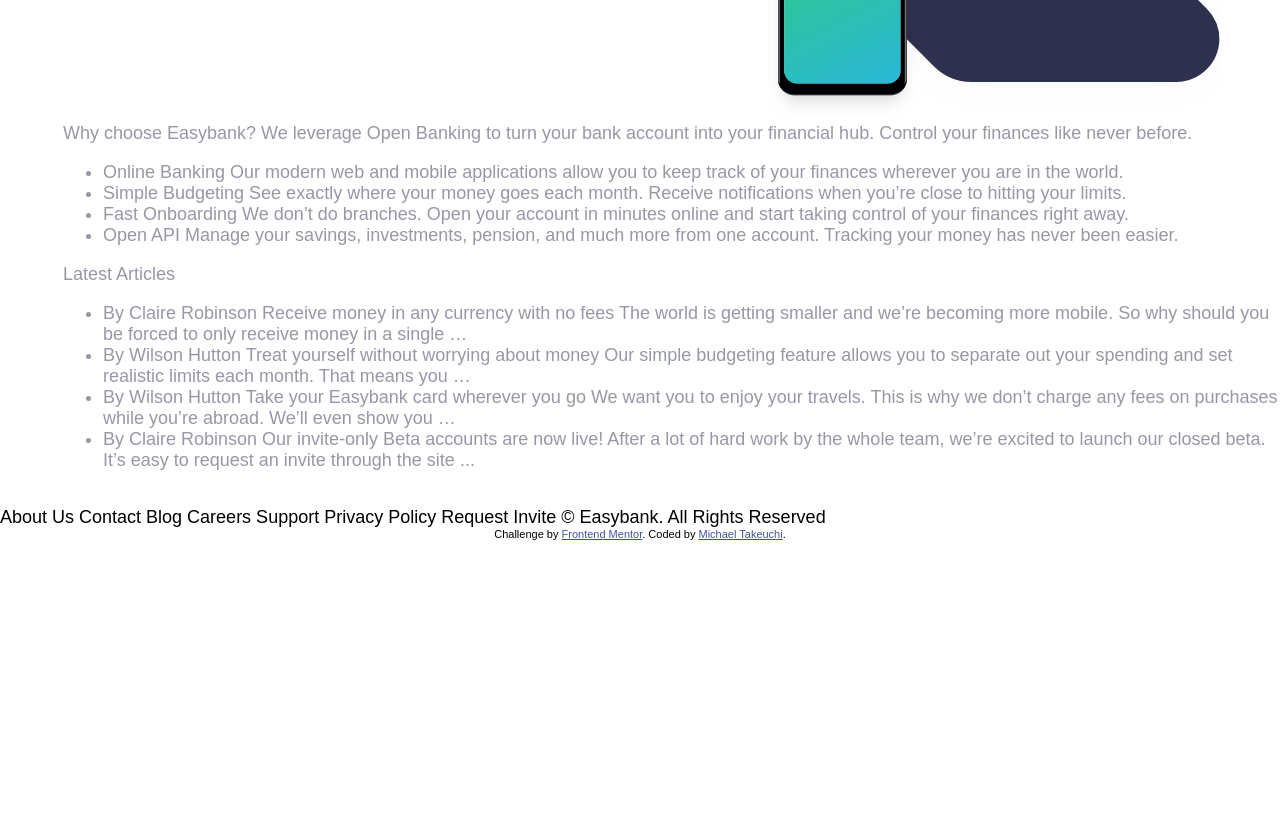
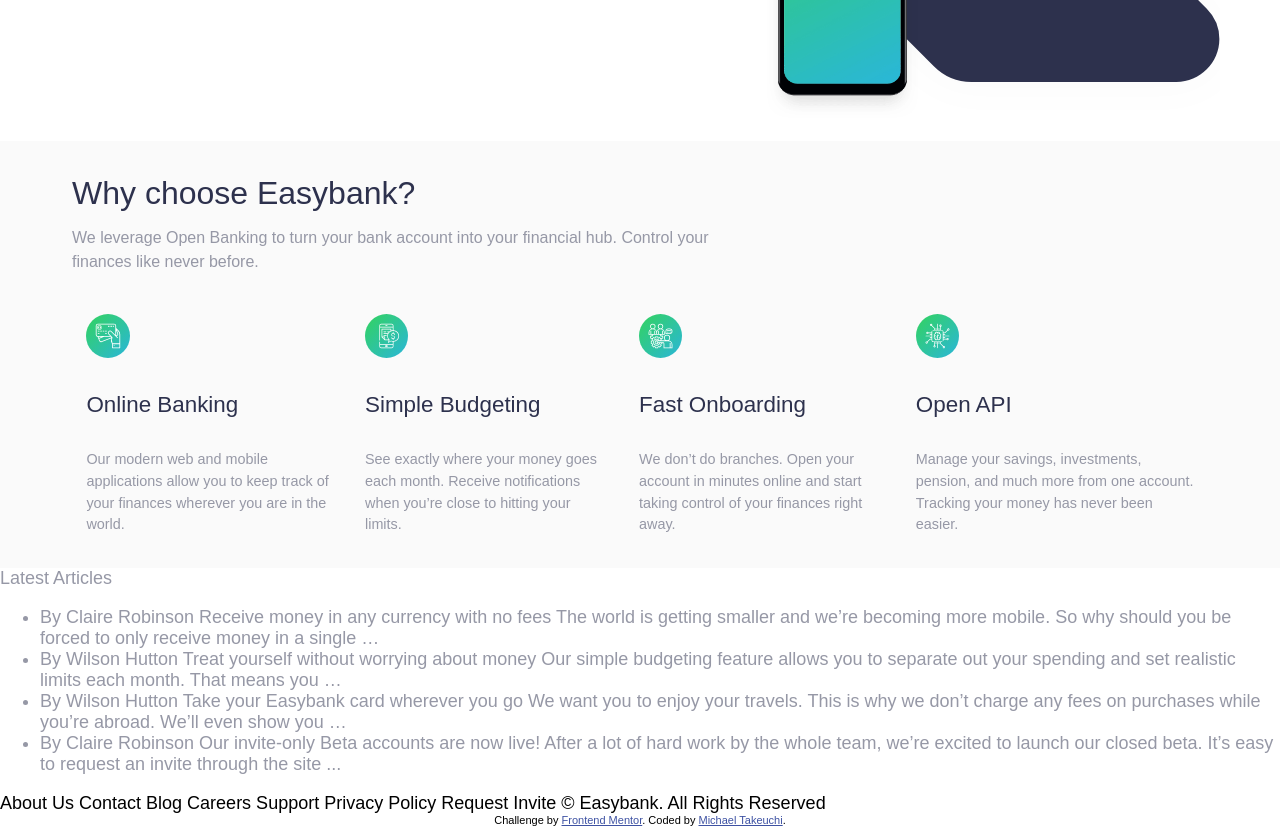
Before and after one commit to mmtakeuchi/easybank-landing, a React (Create React App) app: page / in a window 1280 px wide. Shown: the part 500-1326 px from the top of the page. Before the commit the page ends 1040 px from the top, so only its background shows below. Built offline with nearby package versions, Linux system fonts and the light colour scheme; a web font is replaced by a local one.

Commit message:
style feature component for desktop view

```diff
--- /dev/null
+++ b/src/components/Features/Features.jsx
@@ -0,0 +1,54 @@
+import React from "react";
+import "./Features.scss";
+import online from "../../assets/images/icon-online.svg";
+import budgeting from "../../assets/images/icon-budgeting.svg";
+import onboarding from "../../assets/images/icon-onboarding.svg";
+import api from "../../assets/images/icon-api.svg";
+
+const Features = () => {
+  return (
+    <div className="featureContainer">
+      <div className="featureHeader">
+        <h1 className="title">Why choose Easybank?</h1>
+        We leverage Open Banking to turn your bank account into your financial
+        hub. Control your finances like never before.
+      </div>
+      <ul className="featuresList">
+        <li className="feature">
+          <img src={online} alt="online banking icon" className="icon" />
+          <div className="featureText">
+            <h2 className="featureTitle">Online Banking</h2>
+            Our modern web and mobile applications allow you to keep track of
+            your finances wherever you are in the world.
+          </div>
+        </li>
+        <li className="feature">
+          <img src={budgeting} alt="budgeting icon" className="icon" />
+          <div className="featureText">
+            <h2 className="featureTitle">Simple Budgeting</h2>
+            See exactly where your money goes each month. Receive notifications
+            when you’re close to hitting your limits.
+          </div>
+        </li>
+        <li className="feature">
+          <img src={onboarding} alt="onboarding icon" className="icon" />
+          <div className="featureText">
+            <h2 className="featureTitle">Fast Onboarding</h2>
+            We don’t do branches. Open your account in minutes online and start
+            taking control of your finances right away.
+          </div>
+        </li>
+        <li className="feature">
+          <img src={api} alt="api icon" className="icon" />
+          <div className="featureText">
+            <h2 className="featureTitle">Open API</h2>
+            Manage your savings, investments, pension, and much more from one
+            account. Tracking your money has never been easier.
+          </div>
+        </li>
+      </ul>
+    </div>
+  );
+};
+
+export default Features;
--- /dev/null
+++ b/src/components/Features/Features.scss
@@ -0,0 +1,52 @@
+@import "../../styles/variables";
+
+.featureContainer {
+  padding: 1em 4em;
+  background: $veryLightGray;
+
+  .featureHeader {
+    width: 60%;
+    font-size: 1rem;
+    line-height: 1.5em;
+    margin-bottom: 0.5em;
+    font-weight: $weight400;
+
+    .title {
+      color: $darkBlue;
+      font-weight: $weight400;
+    }
+  }
+
+  .featuresList {
+    display: flex;
+    justify-content: center;
+    align-items: stretch;
+    padding: 0;
+    margin: 0;
+    list-style: none;
+
+    .feature {
+      display: flex;
+      flex-direction: column;
+      margin: 1em;
+      font-size: 0.9rem;
+      font-weight: $weight400;
+
+      .featureText {
+        h2 {
+          font-size: 1.4rem;
+          color: $darkBlue;
+          margin-bottom: 1.5em;
+          font-weight: $weight400;
+        }
+
+        line-height: 1.5em;
+      }
+
+      .icon {
+        width: 3em;
+        margin: 1.25em 0;
+      }
+    }
+  }
+}
--- a/src/components/Main/Main.jsx
+++ b/src/components/Main/Main.jsx
@@ -1,5 +1,6 @@
 import React from "react";
 import "./Main.scss";
+import Features from "../Features/Features";
 import mockups from "../../assets/images/image-mockups.png";
 
 const Main = () => {
@@ -20,30 +21,8 @@
             <img src={mockups} alt="mockup images" className="mockupImg" />
           </div>
         </div>
-        <div className="featureContainer">
-          Why choose Easybank? We leverage Open Banking to turn your bank
-          account into your financial hub. Control your finances like never
-          before.
-          <ul className="featuresList">
-            <li>
-              Online Banking Our modern web and mobile applications allow you to
-              keep track of your finances wherever you are in the world.
-            </li>
-            <li>
-              Simple Budgeting See exactly where your money goes each month.
-              Receive notifications when you’re close to hitting your limits.
-            </li>
-            <li>
-              Fast Onboarding We don’t do branches. Open your account in minutes
-              online and start taking control of your finances right away.
-            </li>
-            <li>
-              Open API Manage your savings, investments, pension, and much more
-              from one account. Tracking your money has never been easier.
-            </li>
-          </ul>
-        </div>
       </div>
+      <Features />
       <div className="articlesContainer">
         Latest Articles
         <ul>
--- a/src/components/Main/Main.scss
+++ b/src/components/Main/Main.scss
@@ -1,11 +1,11 @@
 @import "../../styles/variables";
 
 .mainContainer {
-  padding: 1em 0 1em 3.5em;
   color: $grayishBlue;
 
   .introContainer {
     .introSection {
+      padding: 1em 0 1em 3.5em;
       position: relative;
       display: flex;
       justify-content: center;
```
